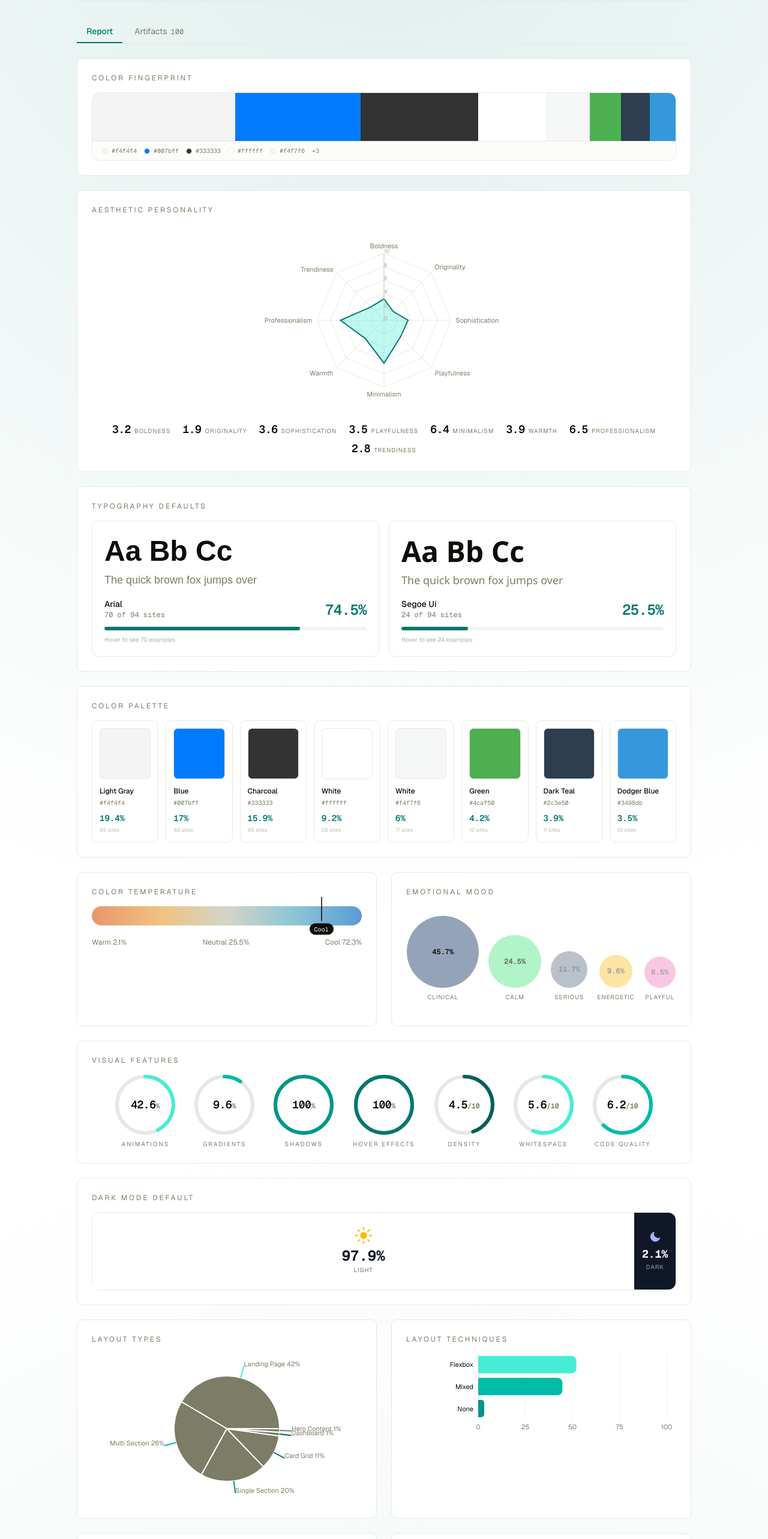
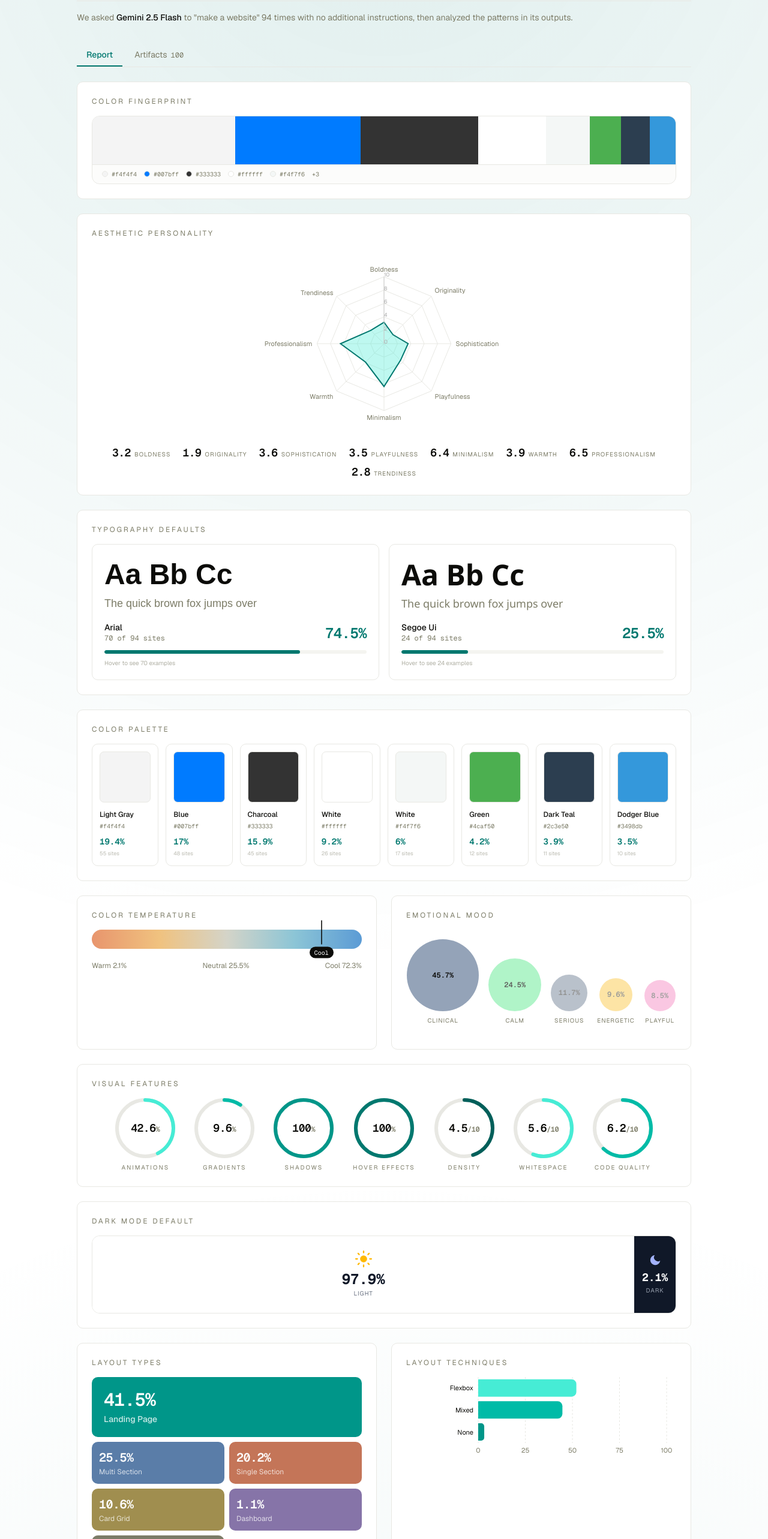
Before and after one commit to ilhamfp/DefaultTaste, a Next.js app: page /agent/gemini-flash in a window 1280 px wide. Shown: the part 234-2800 px from the top of the page at 60% size. Built offline with nearby package versions, Linux system fonts and the light colour scheme.

Commit message:
Add colorful chart visualizations and methodology blurb to profile reports

```diff
--- a/src/components/profile/profile-report.tsx
+++ b/src/components/profile/profile-report.tsx
@@ -174,6 +174,124 @@ function TastePieChart({
   );
 }
 
+const LAYOUT_COLORS = [
+  "#009689",
+  "#5A7DA8",
+  "#C47558",
+  "#A08E4F",
+  "#8674A8",
+  "#7C7C67",
+];
+
+function LayoutTypesChart({
+  data,
+}: {
+  data: { name: string; percentage: number }[];
+}) {
+  if (data.length === 0) return null;
+
+  const [primary, ...rest] = data;
+
+  return (
+    <div className="space-y-2">
+      <div
+        className="overflow-hidden rounded-xl p-5"
+        style={{ backgroundColor: LAYOUT_COLORS[0] }}
+      >
+        <p className="font-mono text-3xl font-semibold tracking-tight text-white">
+          {primary.percentage}%
+        </p>
+        <p className="mt-1 text-sm font-medium text-white/80">
+          {primary.name}
+        </p>
+      </div>
+
+      <div className="grid grid-cols-2 gap-2">
+        {rest.map((item, i) => (
+          <div
+            key={item.name}
+            className="overflow-hidden rounded-xl p-3"
+            style={{
+              backgroundColor: LAYOUT_COLORS[(i + 1) % LAYOUT_COLORS.length],
+            }}
+          >
+            <p className="font-mono text-lg font-semibold tracking-tight text-white sm:text-xl">
+              {item.percentage}%
+            </p>
+            <p className="mt-0.5 text-xs text-white/75">{item.name}</p>
+          </div>
+        ))}
+      </div>
+    </div>
+  );
+}
+
+const KEY_COLORS = [
+  "#009689",
+  "#5A7DA8",
+  "#C47558",
+  "#A08E4F",
+  "#8674A8",
+  "#5E8A7A",
+  "#B06878",
+  "#7A8FB0",
+  "#9B8560",
+  "#6A7C6A",
+];
+
+function KeySignatureChart({
+  data,
+}: {
+  data: { name: string; percentage: number }[];
+}) {
+  if (data.length === 0) return null;
+
+  const [primary, ...rest] = data;
+
+  return (
+    <div className="space-y-2">
+      <div
+        className="overflow-hidden rounded-xl p-5"
+        style={{ backgroundColor: KEY_COLORS[0] }}
+      >
+        <p className="font-mono text-3xl font-semibold tracking-tight text-white">
+          {primary.percentage}%
+        </p>
+        <p className="mt-1 text-sm font-medium text-white/80">
+          {primary.name}
+        </p>
+      </div>
+
+      <div className="space-y-1">
+        {rest.map((item, i) => (
+          <div
+            key={item.name}
+            className="flex items-center gap-3 rounded-lg px-3 py-2"
+            style={{
+              backgroundColor:
+                KEY_COLORS[(i + 1) % KEY_COLORS.length] + "12",
+            }}
+          >
+            <div
+              className="size-2.5 shrink-0 rounded-full"
+              style={{
+                backgroundColor:
+                  KEY_COLORS[(i + 1) % KEY_COLORS.length],
+              }}
+            />
+            <span className="flex-1 text-sm text-foreground">
+              {item.name}
+            </span>
+            <span className="font-mono text-sm font-medium text-muted-foreground">
+              {item.percentage}%
+            </span>
+          </div>
+        ))}
+      </div>
+    </div>
+  );
+}
+
 function CopyButton({ text }: { text: string }) {
   const [copied, setCopied] = useState(false);
 
@@ -249,7 +367,7 @@ function WebsiteProfileView({
       {/* Layout */}
       <div className="grid grid-cols-1 gap-6 md:grid-cols-2">
         <Section title="Layout Types" index={10} reducedMotion={reducedMotion}>
-          <TastePieChart data={wp.layouts} />
+          <LayoutTypesChart data={wp.layouts} />
         </Section>
         <Section title="Layout Techniques" index={10} reducedMotion={reducedMotion}>
           <HorizontalBarChart data={wp.layout_techniques} />
@@ -354,7 +472,7 @@ function MusicProfileView({
           index={keySectionIndex}
           reducedMotion={reducedMotion}
         >
-          <TastePieChart data={mp.keys} />
+          <KeySignatureChart data={mp.keys} />
         </Section>
         <Section
           title="Genre Distribution"
@@ -581,6 +699,22 @@ export function ProfileReport({
         </div>
 
         <div className="mt-6 border-b border-border" />
+
+        <motion.p
+          initial={reducedMotion ? false : "hidden"}
+          animate={reducedMotion ? undefined : "visible"}
+          variants={fadeUp}
+          custom={2}
+          className="mt-4 text-sm leading-relaxed text-muted-foreground"
+        >
+          We asked{" "}
+          <span className="font-medium text-foreground">{profile.name}</span> to
+          {isWebsite
+            ? " \"make a website\""
+            : " \"make a song\""}{" "}
+          {profile.probe_count} times with no additional instructions, then
+          analyzed the patterns in its outputs.
+        </motion.p>
       </section>
 
       {/* Tabbed layout for website profiles */}
```
